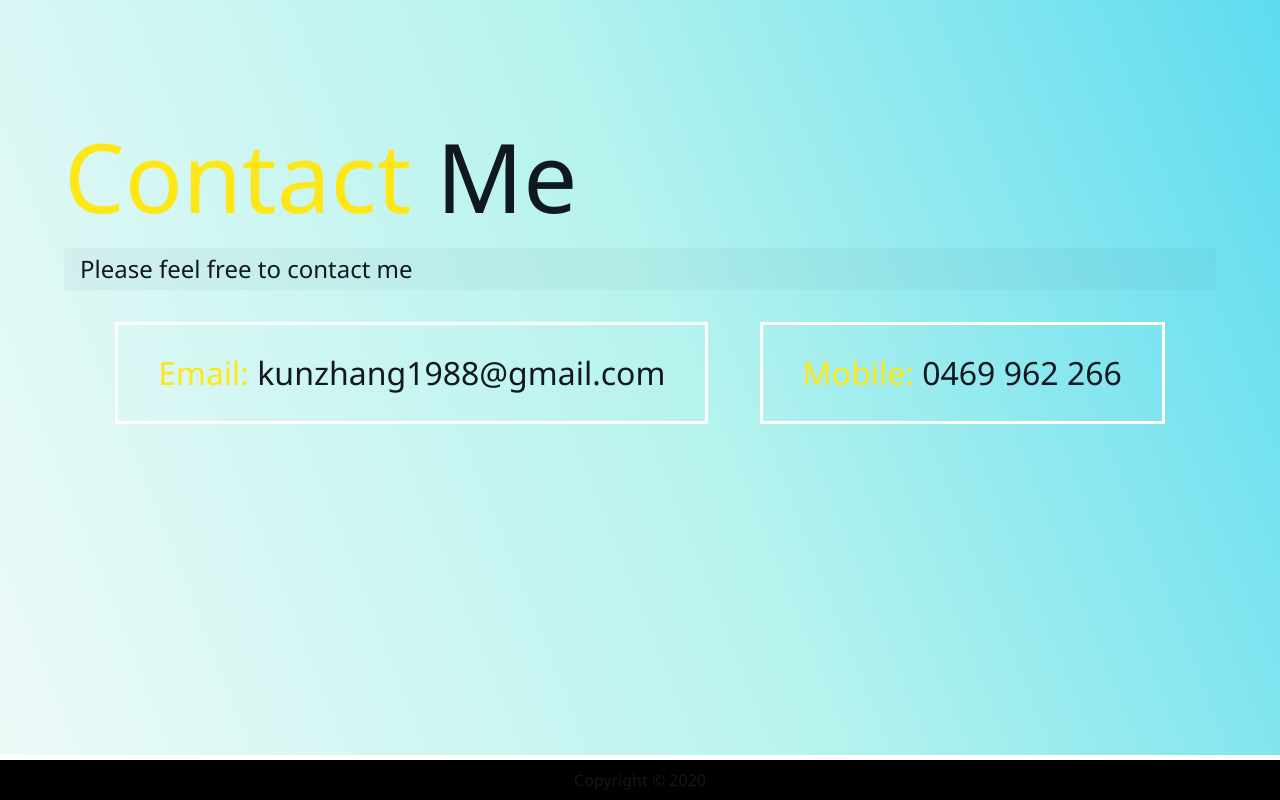
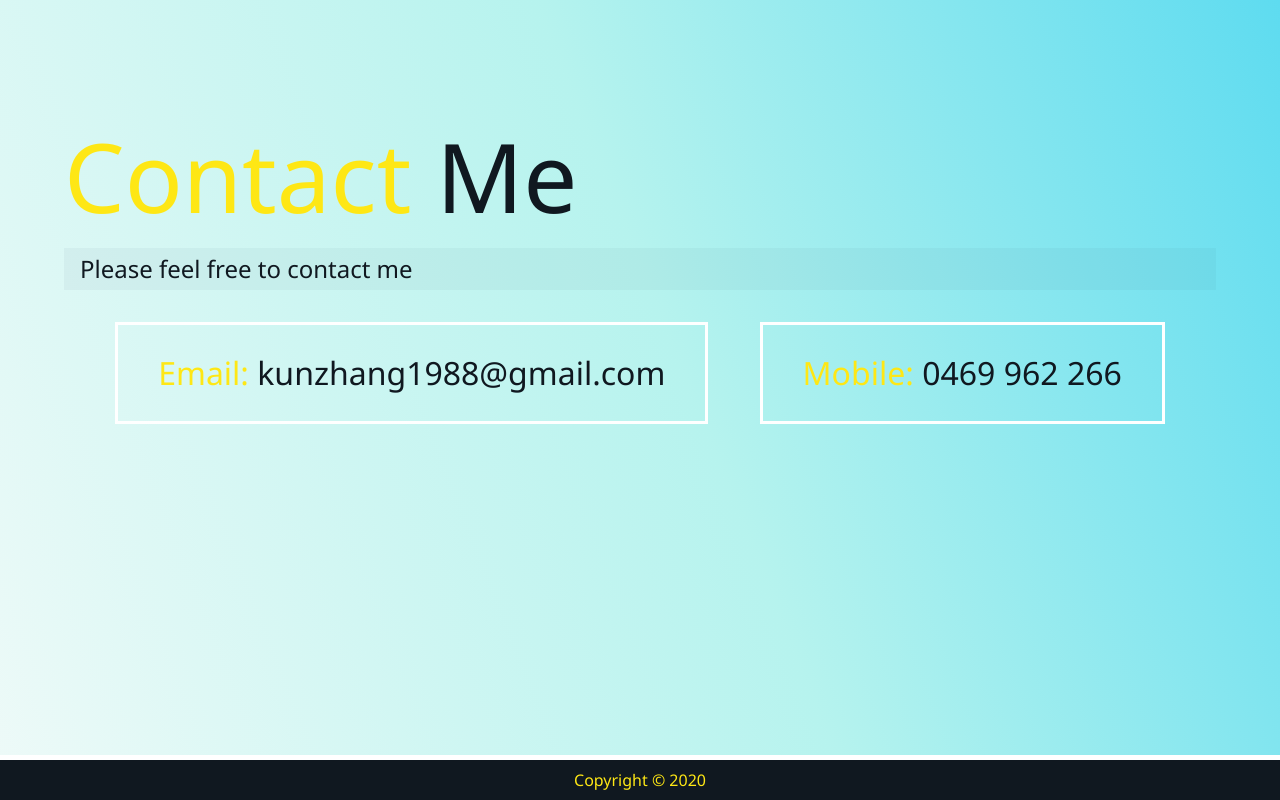
Before and after one commit to KunZhangCS/portfolio, a website: page dist/index.html in a window 1280 px wide. Shown: the part 2429-3229 px from the top of the page. Drawn offline with Linux system fonts and the light colour scheme.

Commit message:
change footer

```diff
--- a/scss/main.scss
+++ b/scss/main.scss
@@ -183,8 +183,8 @@ section {
 footer {
     text-align: center;
     padding: 0.5rem;
-    background: darken($primary-color, 10);
-    color: $primary-color;
+    background: $primary-color;
+    color: $secondary-color;
     height: 40px;
 }
 
```
Also changed, not shown: dist/css/main.css.
